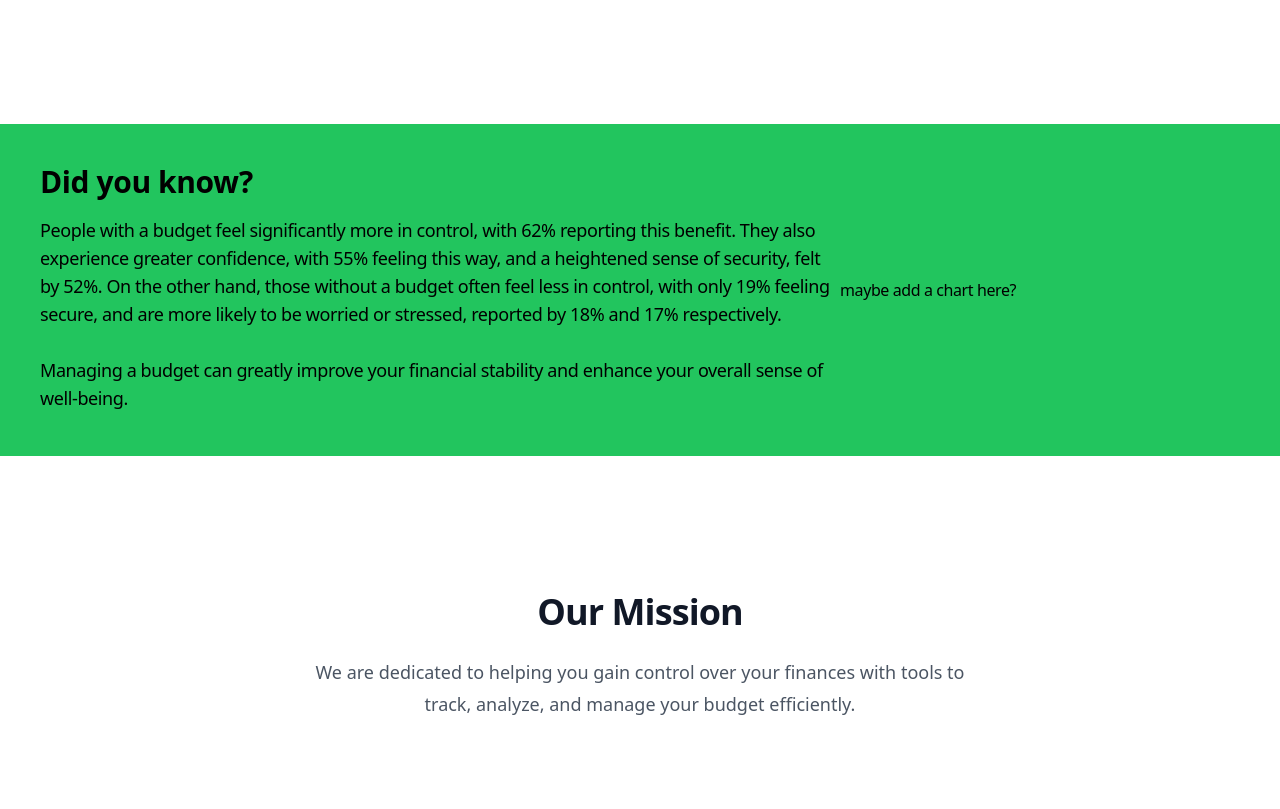
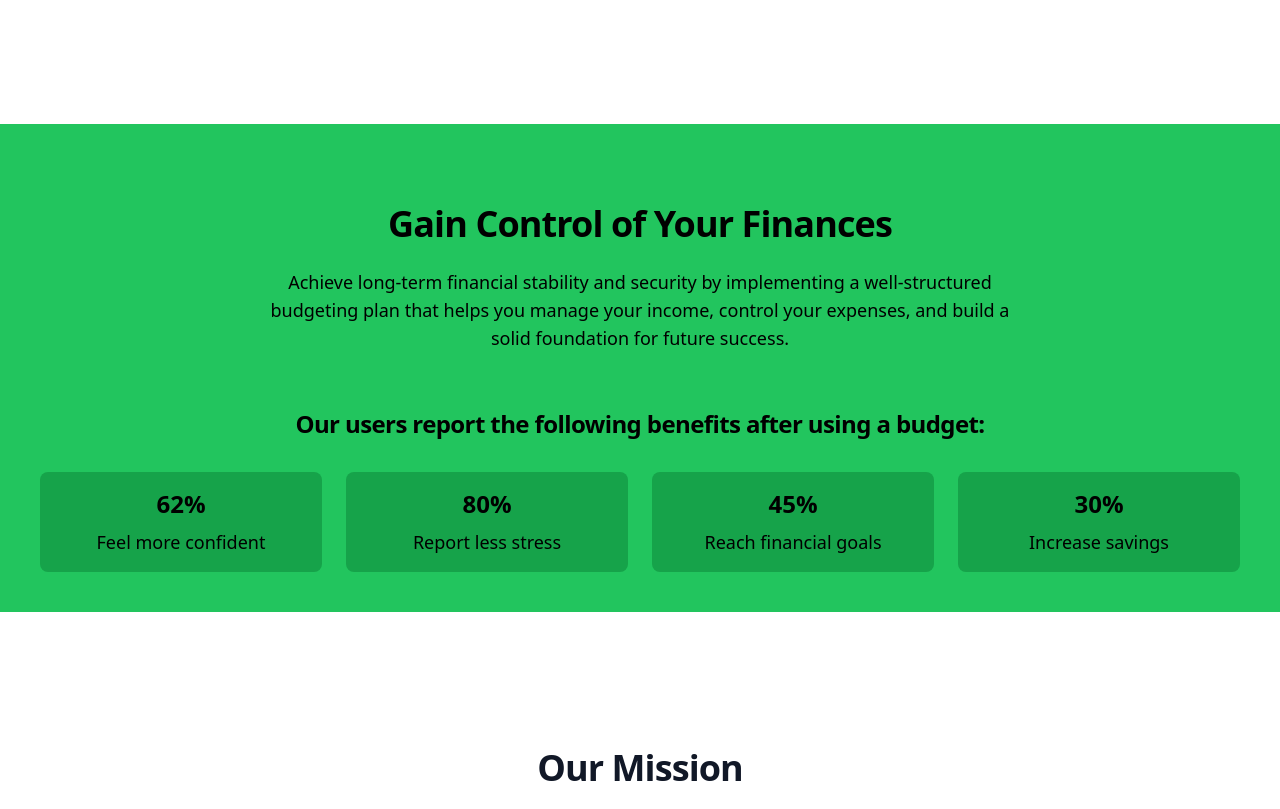
Before and after one commit to thefinnishstranger/Budget, a React (Vite) app: page / in a window 1280 px wide. Shown: the part 740-1549 px from the top of the page. Built offline with nearby package versions, Linux system fonts and the light colour scheme.

Commit message:
Added a subsection into the main page

```diff
--- a/src/pages/MainPage.tsx
+++ b/src/pages/MainPage.tsx
@@ -79,20 +79,49 @@ export default function MainPage() {
         </div>
       </div>
 
-      <div className='bg-green-500 h-auto p-10 flex flex-col md:flex-row justify-start items-center tracking-tight'>
-        <div className='flex flex-col text-black w-2/3'>
-          <p className='text-3xl font-bold'>
-            Did you know?
-          </p>
-          <p className='text-lg mt-3 font-light py-1'>
-            People with a budget feel significantly more in control, with 62% reporting this benefit. They also experience greater confidence, with 55% feeling this way, and a heightened sense of security, felt by 52%. On the other hand, those without a budget often feel less in control, with only 19% feeling secure, and are more likely to be worried or stressed, reported by 18% and 17% respectively.
-          </p>
-          <p className='text-lg mt-5 font-light py-1'>
-            Managing a budget can greatly improve your financial stability and enhance your overall sense of well-being.
-          </p>
-        </div>
-        <div className='flex flex-col w-1/3'>
-          maybe add a chart here?
+      <div className='bg-green-500 h-auto p-10'>
+        <p className='text-center text-4xl font-bold tracking-tight mt-10'>
+          Gain Control of Your Finances
+        </p>
+        <p className='text-center text-lg mt-6 mx-auto max-w-3xl'>
+          Achieve long-term financial stability and security by implementing a well-structured budgeting plan that helps you manage your income, control your expenses, and build a solid foundation for future success.
+        </p>
+        <p className='text-center font-semibold text-2xl mt-14 tracking-tight'>
+          Our users report the following benefits after using a budget:
+        </p>
+        <div className='grid grid-cols-1 md:grid-cols-4 gap-6 mt-8 text-center'>
+          <div className='bg-green-600 rounded-lg p-4'>
+            <p className='font-extrabold text-2xl'>
+              62%
+            </p>
+            <p className='mt-2 text-lg'>
+              Feel more confident
+            </p>
+          </div>
+          <div className='bg-green-600 rounded-lg p-4'>
+            <p className='font-extrabold text-2xl'>
+              80%
+            </p>
+            <p className='mt-2 text-lg'>
+              Report less stress
+            </p>
+          </div>
+          <div className='bg-green-600 rounded-lg p-4'>
+            <p className='font-extrabold text-2xl'>
+              45%
+            </p>
+            <p className='mt-2 text-lg'>
+              Reach financial goals
+            </p>
+          </div>
+          <div className='bg-green-600 rounded-lg p-4'>
+            <p className='font-extrabold text-2xl'>
+              30%
+            </p>
+            <p className='mt-2 text-lg'>
+              Increase savings
+            </p>
+          </div>
         </div>
       </div>
 
```
